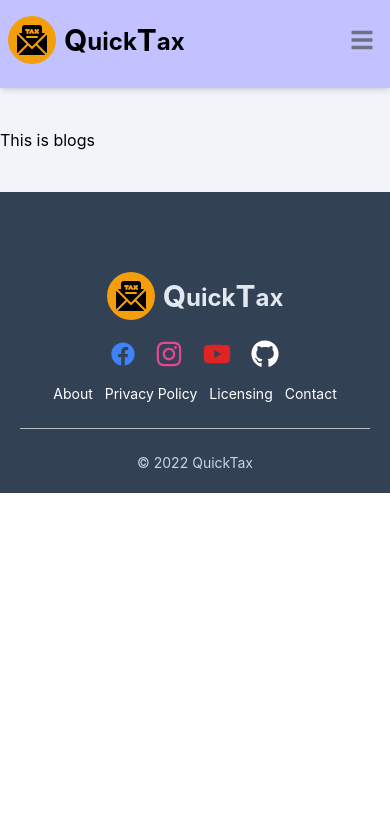
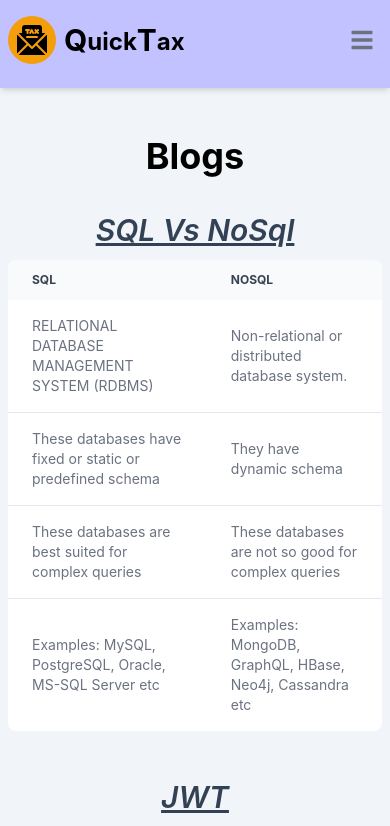
Before and after one commit to k-m-rahman/QuickTax, a React (Create React App) app: page /blogs in a window 390 px wide. Shown: the top 826 px of the page. Built offline with nearby package versions, Linux system fonts and the light colour scheme; no server answers; grey boxes are pictures that could not be loaded.

Commit message:
added blogs

```diff
--- a/src/pages/Blogs/Blogs.js
+++ b/src/pages/Blogs/Blogs.js
@@ -1,9 +1,23 @@
 import React from "react";
 import useTitle from "../../hooks/useTitle";
+import JsVsNodeJs from "./JsVsNodeJs/JsVsNodeJs";
+import Jwt from "./Jwt/Jwt";
+import NodeJs from "./NodeJs/NodeJs";
+import SqlVsNoSql from "./SqlVsNoSql/SqlVsNoSql";
 
 const Blogs = () => {
   useTitle("Blogs");
-  return <div>This is blogs</div>;
+  return (
+    <div>
+      <h3 className="text-4xl text-center md:text-5xl dark:text-white capitalize font-bold  w-fit mx-auto p-2 rounded">
+        Blogs
+      </h3>
+      <SqlVsNoSql></SqlVsNoSql>
+      <Jwt></Jwt>
+      <JsVsNodeJs></JsVsNodeJs>
+      <NodeJs></NodeJs>
+    </div>
+  );
 };
 
 export default Blogs;
--- /dev/null
+++ b/src/pages/Blogs/JsVsNodeJs/JsVsNodeJs.js
@@ -0,0 +1,65 @@
+import { Table } from "flowbite-react";
+import React from "react";
+
+const JsVsNodeJs = () => {
+  return (
+    <div className="p-2 md:p-10">
+      <h3 className="capitalize text-3xl text-center mb-3 mt-5 underline italic font-semibold text-slate-700 dark:text-white">
+        JS vs nodejs
+      </h3>
+      <Table>
+        <Table.Head>
+          <Table.HeadCell>js</Table.HeadCell>
+          <Table.HeadCell>Nodejs</Table.HeadCell>
+        </Table.Head>
+        <Table.Body className="divide-y">
+          {/* difference number 1 */}
+          <Table.Row className="bg-white dark:border-gray-700 dark:bg-gray-800">
+            <Table.Cell>
+              Javascript is a programming language that is used for writing
+              scripts on the website.
+            </Table.Cell>
+            <Table.Cell>NodeJS is a Javascript runtime environment.</Table.Cell>
+          </Table.Row>
+
+          {/* difference number 2 */}
+          <Table.Row className="bg-white dark:border-gray-700 dark:bg-gray-800">
+            <Table.Cell>Javascript can only be run in the browsers.</Table.Cell>
+            <Table.Cell>
+              We can run Javascript outside the browser with the help of NodeJS.
+            </Table.Cell>
+          </Table.Row>
+
+          {/* difference number 3 */}
+          <Table.Row className="bg-white dark:border-gray-700 dark:bg-gray-800">
+            <Table.Cell>It is basically used on the client-side.</Table.Cell>
+            <Table.Cell>It is mostly used on the server-side.</Table.Cell>
+          </Table.Row>
+
+          {/* difference number 4 */}
+          <Table.Row className="bg-white dark:border-gray-700 dark:bg-gray-800">
+            <Table.Cell>
+              It is the upgraded version of ECMA script that uses Chrome’s V8
+              engine written in C++.
+            </Table.Cell>
+            <Table.Cell>Nodejs is written in C, C++ and Javascript.</Table.Cell>
+          </Table.Row>
+
+          {/* difference number 5 */}
+          <Table.Row className="bg-white dark:border-gray-700 dark:bg-gray-800">
+            <Table.Cell>
+              Javascript can run in any browser engine as like JS core in safari
+              and Spidermonkey in Firefox.
+            </Table.Cell>
+            <Table.Cell>
+              V8 is the Javascript engine inside of node.js that parses and runs
+              Javascript.{" "}
+            </Table.Cell>
+          </Table.Row>
+        </Table.Body>
+      </Table>
+    </div>
+  );
+};
+
+export default JsVsNodeJs;
--- /dev/null
+++ b/src/pages/Blogs/Jwt/Jwt.js
@@ -0,0 +1,34 @@
+import { Card } from "flowbite-react";
+import React from "react";
+
+const Jwt = () => {
+  return (
+    <div className="md:w-8/12 md:mx-auto mx-5 mt-10">
+      <h3 className="capitalize text-3xl text-center mb-3 mt-5 underline italic font-semibold text-slate-700 dark:text-white">
+        JWT
+      </h3>
+      <Card imgSrc="https://jwt.io/img/logo-asset.svg">
+        <h5 className="text-2xl font-bold tracking-tight text-gray-900 dark:text-white">
+          What is Jwt ? How does it works ?
+        </h5>
+        <p className="font-normal text-gray-700 dark:text-gray-400">
+          JWT or JSON Web Token, is an open standard used to share security
+          information between two parties — a client and a server. Each JWT
+          contains encoded JSON objects, including a set of claims. JWTs are
+          signed using a cryptographic algorithm to ensure that the claims
+          cannot be altered after the token is issued.
+          <br /> <br /> A common way to use JWTs is as OAuth bearer tokens. In
+          this example, an authorization server creates a JWT at the request of
+          a client and signs it so that it cannot be altered by any other party.
+          The client will then send this JWT with its request to a REST API. The
+          REST API will verify that the JWT’s signature matches its payload and
+          header to determine that the JWT is valid. When the REST API has
+          verified the JWT, it can use the claims to either grant or deny the
+          client’s request.
+        </p>
+      </Card>
+    </div>
+  );
+};
+
+export default Jwt;
--- /dev/null
+++ b/src/pages/Blogs/NodeJs/NodeJs.js
@@ -0,0 +1,38 @@
+import { Card } from "flowbite-react";
+import React from "react";
+
+const NodeJs = () => {
+  return (
+    <div className="md:w-8/12 md:mx-auto mx-5 mt-10">
+      <h3 className="capitalize text-3xl text-center mb-3 mt-5 underline italic font-semibold text-slate-700 dark:text-white">
+        NodeJs
+      </h3>
+      <Card imgSrc="https://tsh.io/wp-content/uploads/2019/09/concurrency-nodejs_.png">
+        <h5 className="text-2xl font-bold tracking-tight text-gray-900 dark:text-white">
+          How does NodeJS handle multiple requests at the same time?
+        </h5>
+        <p className="font-normal text-gray-700 dark:text-gray-400">
+          We know NodeJS application is single-threaded. Say, if processing
+          involves request A that takes 10 seconds, it does not mean that a
+          request which comes after this request needs to wait 10 seconds to
+          start processing because NodeJS event loops are only single-threaded.
+          The entire NodeJS architecture is not single-threaded.
+          <br />
+          <br />
+          How NodeJS handle multiple client requests?
+          <br /> <br /> NodeJS receives multiple client requests and places them
+          into EventQueue. NodeJS is built with the concept of event-driven
+          architecture. NodeJS has its own EventLoop which is an infinite loop
+          that receives requests and processes them. EventLoop is the listener
+          for the EventQueue. If NodeJS can process the request without I/O
+          blocking then the event loop would itself process the request and
+          sends the response back to the client by itself. But, it is possible
+          to process multiple requests parallelly using the NodeJS cluster
+          module or worker_threads module.
+        </p>
+      </Card>
+    </div>
+  );
+};
+
+export default NodeJs;
--- /dev/null
+++ b/src/pages/Blogs/SqlVsNoSql/SqlVsNoSql.js
@@ -0,0 +1,56 @@
+import { Table } from "flowbite-react";
+import React from "react";
+
+const SqlVsNoSql = () => {
+  return (
+    <div className="p-2 md:p-10">
+      <h3 className="capitalize text-3xl text-center mb-3 mt-5 underline italic font-semibold text-slate-700 dark:text-white">
+        SQL Vs NoSql
+      </h3>
+      <Table>
+        <Table.Head>
+          <Table.HeadCell>SQL</Table.HeadCell>
+          <Table.HeadCell>NoSql</Table.HeadCell>
+        </Table.Head>
+        <Table.Body className="divide-y">
+          {/* difference number 1 */}
+          <Table.Row className="bg-white dark:border-gray-700 dark:bg-gray-800">
+            <Table.Cell>
+              RELATIONAL DATABASE MANAGEMENT SYSTEM (RDBMS)
+            </Table.Cell>
+            <Table.Cell>
+              Non-relational or distributed database system.
+            </Table.Cell>
+          </Table.Row>
+          {/* difference number 2 */}
+          <Table.Row className="bg-white dark:border-gray-700 dark:bg-gray-800">
+            <Table.Cell>
+              These databases have fixed or static or predefined schema
+            </Table.Cell>
+            <Table.Cell>They have dynamic schema</Table.Cell>
+          </Table.Row>
+          {/* difference number 3 */}
+          <Table.Row className="bg-white dark:border-gray-700 dark:bg-gray-800">
+            <Table.Cell>
+              These databases are best suited for complex queries
+            </Table.Cell>
+            <Table.Cell>
+              These databases are not so good for complex queries
+            </Table.Cell>
+          </Table.Row>
+          {/* difference number 4 */}
+          <Table.Row className="bg-white dark:border-gray-700 dark:bg-gray-800">
+            <Table.Cell>
+              Examples: MySQL, PostgreSQL, Oracle, MS-SQL Server etc
+            </Table.Cell>
+            <Table.Cell>
+              Examples: MongoDB, GraphQL, HBase, Neo4j, Cassandra etc
+            </Table.Cell>
+          </Table.Row>
+        </Table.Body>
+      </Table>
+    </div>
+  );
+};
+
+export default SqlVsNoSql;
```
